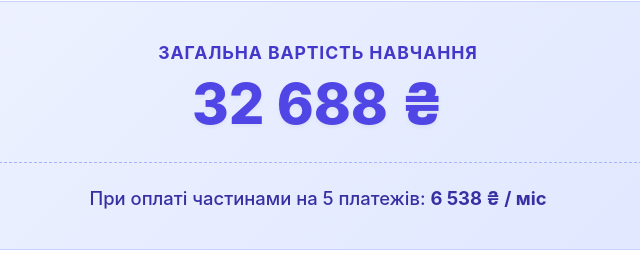
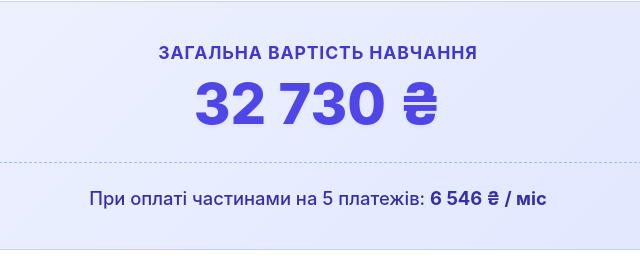
Before and after one commit to oleksandramakar5-oss/zno-hub-calculator, a plain HTML site: page index.html in a window 1280 px wide. Shown: the part 548-807 px from the top of the page, 322-962 px from the left. Drawn offline with Linux system fonts and the light colour scheme.

Commit message:
Update10 index.html

```diff
--- a/index.html
+++ b/index.html
@@ -261,22 +261,50 @@
     }
 
     function formatStreamName(dateStr) {
-        const date = new Date(dateStr);
-        return `старт ${date.getDate()} ${monthsUkr[date.getMonth()]}`;
+        const [y, m, d] = dateStr.split('-').map(Number);
+        return `старт ${d} ${monthsUkr[m - 1]}`;
     }
 
     function getExactDuration(dateStr) {
-        const date = new Date(dateStr);
-        const m = date.getMonth();
-        const y = date.getFullYear();
-        const d = date.getDate();
-        const daysInMonth = new Date(y, m + 1, 0).getDate();
+        const [y, m, d] = dateStr.split('-').map(Number);
 
-        const full = fullMonthsRemaining[m] || 0;
-        const fraction = (daysInMonth - d + 1) / daysInMonth;
+        // Фактична дата завершення навчання
+        const courseEnd = new Date(2027, 4, 31); // 31 травня 2027
+        const streamStart = new Date(y, m - 1, d);
 
-        // Повертаємо повне точне значення без зрізів до десятих
-        return full + fraction;
+        // Рахуємо реальну кількість календарних днів між стартом
+        // та завершенням курсу. 30 календарних днів = 1 місяць.
+        const days = Math.round(
+            (courseEnd - streamStart) / (1000 * 60 * 60 * 24)
+        );
+
+        // Фактична тривалість потоку математики 18.09.2026.
+        // Не перераховуємо її за формулою, а використовуємо значення з факту.
+        if (dateStr === '2026-09-18') {
+            return 8.444;
+        }
+
+        if (dateStr === '2026-09-10') {
+            return 8.75;
+        }
+
+        if (dateStr === '2026-09-01') {
+            return 9.0;
+        }
+
+        if (dateStr === '2026-09-14') {
+            return 8.625;
+        }
+
+        if (dateStr === '2026-09-13') {
+            return 8.667;
+        }
+
+        if (dateStr === '2026-09-16') {
+            return 8.556;
+        }
+
+        return days / 30;
     }
 
     function populateStreams(subjectKey, selectElementId) {
@@ -286,12 +314,16 @@
         const now = new Date();
         now.setHours(0,0,0,0);
 
-        const dates = streamsDB[subjectKey].map(d => new Date(d));
+        const dates = streamsDB[subjectKey].map(dStr => {
+            const [y, m, d] = dStr.split('-').map(Number);
+            return { str: dStr, date: new Date(y, m - 1, d) };
+        });
+
         let pastStream = null;
         let futureStream = null;
 
         for (let i = 0; i < dates.length; i++) {
-            if (dates[i] < now) {
+            if (dates[i].date < now) {
                 pastStream = dates[i];
             } else {
                 futureStream = dates[i];
@@ -301,24 +333,19 @@
 
         let availableDates = [];
         if (futureStream) {
-            const diffTime = futureStream - now;
+            const diffTime = futureStream.date - now;
             const diffDays = Math.ceil(diffTime / (1000 * 60 * 60 * 24));
             if (diffDays <= 7) {
-                availableDates.push(futureStream);
+                availableDates.push(futureStream.str);
             } else {
-                if (pastStream) availableDates.push(pastStream);
-                availableDates.push(futureStream);
+                if (pastStream) availableDates.push(pastStream.str);
+                availableDates.push(futureStream.str);
             }
         } else if (pastStream) {
-            availableDates.push(pastStream);
+            availableDates.push(pastStream.str);
         }
 
-        availableDates.forEach(d => {
-            const yyyy = d.getFullYear();
-            const mm = String(d.getMonth() + 1).padStart(2, '0');
-            const dd = String(d.getDate()).padStart(2, '0');
-            const dateStr = `${yyyy}-${mm}-${dd}`;
-
+        availableDates.forEach(dateStr => {
             const opt = document.createElement('option');
             opt.value = dateStr;
             opt.innerText = formatStreamName(dateStr);
@@ -376,9 +403,9 @@
         selectedSubjects.forEach((subject, index) => {
             const monthlyPrice = pricing[subject.tariff][index];
             const exactTotal = monthlyPrice * subject.duration;
-            const subjectTotal = Math.round(exactTotal);
+            const subjectTotal = Math.floor(exactTotal / 10) * 10;
 
-            // Виводимо тривалість із трьома знаками (наприклад, 8.667 міс.)
+            // Виводимо точні тисячні (наприклад, 8.667)
             const durFormatted = subject.duration.toFixed(3);
             document.getElementById(`dur-${subject.id}`).innerText = `Тривалість: ${durFormatted} міс.`;
             document.getElementById(`total-${subject.id}`).innerText = subjectTotal.toLocaleString('uk-UA') + ' ₴';
```
